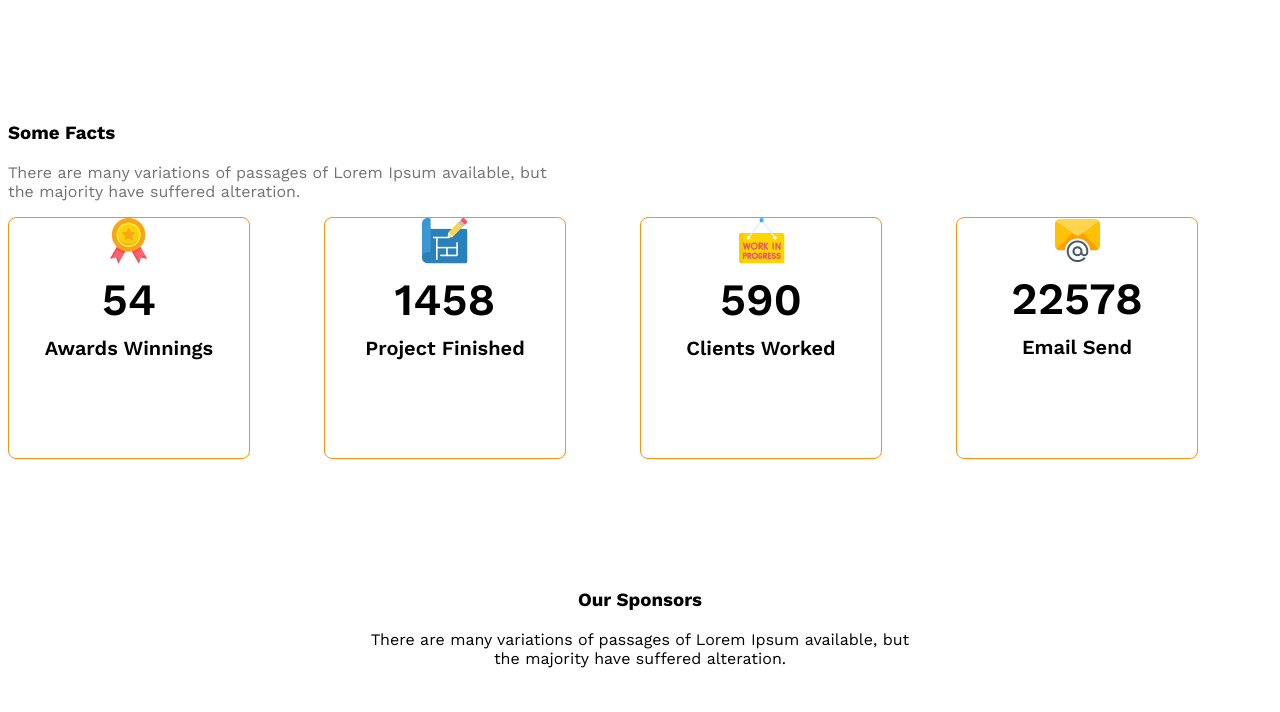
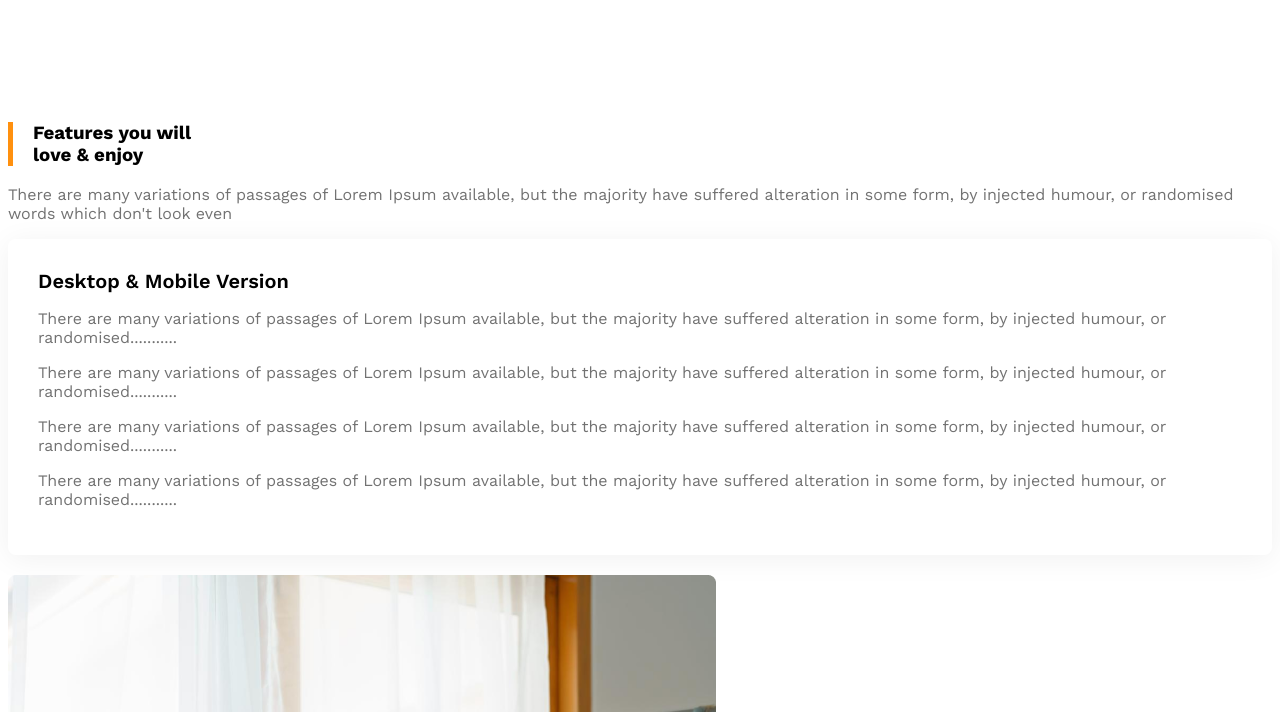
Before and after one commit to ahmad-minhaz/g3-architects-website, a plain HTML site: page index.html in a window 1280 px wide. Shown: the part 2832-3544 px from the top of the page. Drawn offline with nearby package versions, Linux system fonts and the light colour scheme.

Commit message:
added features card and working progress

```diff
--- a/index.html
+++ b/index.html
@@ -45,6 +45,39 @@
         <button class="btn-primary">Explore More</button>
     </div>
     </section>
+    <!-- Features you will love & enjoy....Start -->
+    <!-- section.features -->
+    <section class="features display-flex">
+        <div>
+           <!-- h3.section-title -->
+           <h3 id="feature-section-title" class="section-title">Features you will <br>love & enjoy </h3>
+           <!-- p.text-light-grey -->
+           <p class="text-light-grey">There are many variations of passages of Lorem Ipsum available, but the majority have suffered alteration in some form, by injected humour, or randomised words which don't look even</p>
+
+           <!-- Feature Card Container -->
+            <div class="feature-card">
+                <!-- h4.feature-title -->
+                <h4 class="feature-title">Desktop & Mobile Version</h4>
+                <!-- p.text-light-grey -->
+                <p class="text-light-grey">There are many variations of passages of Lorem Ipsum available, but the majority have suffered alteration in some form, by injected humour, or randomised...........</p>
+
+                <p class="text-light-grey">There are many variations of passages of Lorem Ipsum available, but the majority have suffered alteration in some form, by injected humour, or randomised...........</p>
+
+                <p class="text-light-grey">There are many variations of passages of Lorem Ipsum available, but the majority have suffered alteration in some form, by injected humour, or randomised...........</p>
+
+                <p class="text-light-grey">There are many variations of passages of Lorem Ipsum available, but the majority have suffered alteration in some form, by injected humour, or randomised...........</p>
+            </div>
+        </div>
+        <div>
+        <img src="images/architect.png" alt="">
+          <button id="experience-badge" class="btn-primary">
+                <span id="experience-year">10+Years</span>
+                <br>
+                <span>Experience</span>
+          </button>
+        </div>
+
+    </section>
 
         <!-- Some Facts -->
     <section>
@@ -61,7 +94,8 @@
             </div>
         </div>
         <div class="fact-card display-flex">
-            <div><img src="images/icons/projects.png" alt="" class="fact-icon">
+            <div>
+                <img src="images/icons/projects.png" alt="" class="fact-icon">
                 <h4 class="fact-number">1458</h4>
                 <h5 class="fact-name">Project Finished</h5>
             </div>
--- a/styles/architect.css
+++ b/styles/architect.css
@@ -140,6 +140,31 @@ main{
 #quick-list{
     font-weight: 500;
 }
+/* features section related styles */
+
+.features{
+    gap: 140px;
+}
+
+#feature-section-title{
+    border-left: 5px solid #FF900E;
+    padding-left: 20px;
+}
+
+.feature-card{
+    padding: 30px;
+    border-radius: 8px;
+    box-shadow: 0px 4px 30px 0px rgba(0, 0, 0, 0.06);
+    margin-bottom: 20px;
+}
+.feature-card .feature-title{
+    font-weight: 600;
+    font-size: 1.25rem;
+    margin-top: 0px;
+    margin-bottom: 0px;
+
+
+}
 
 /* Some Fact Related Styles */
 
```
